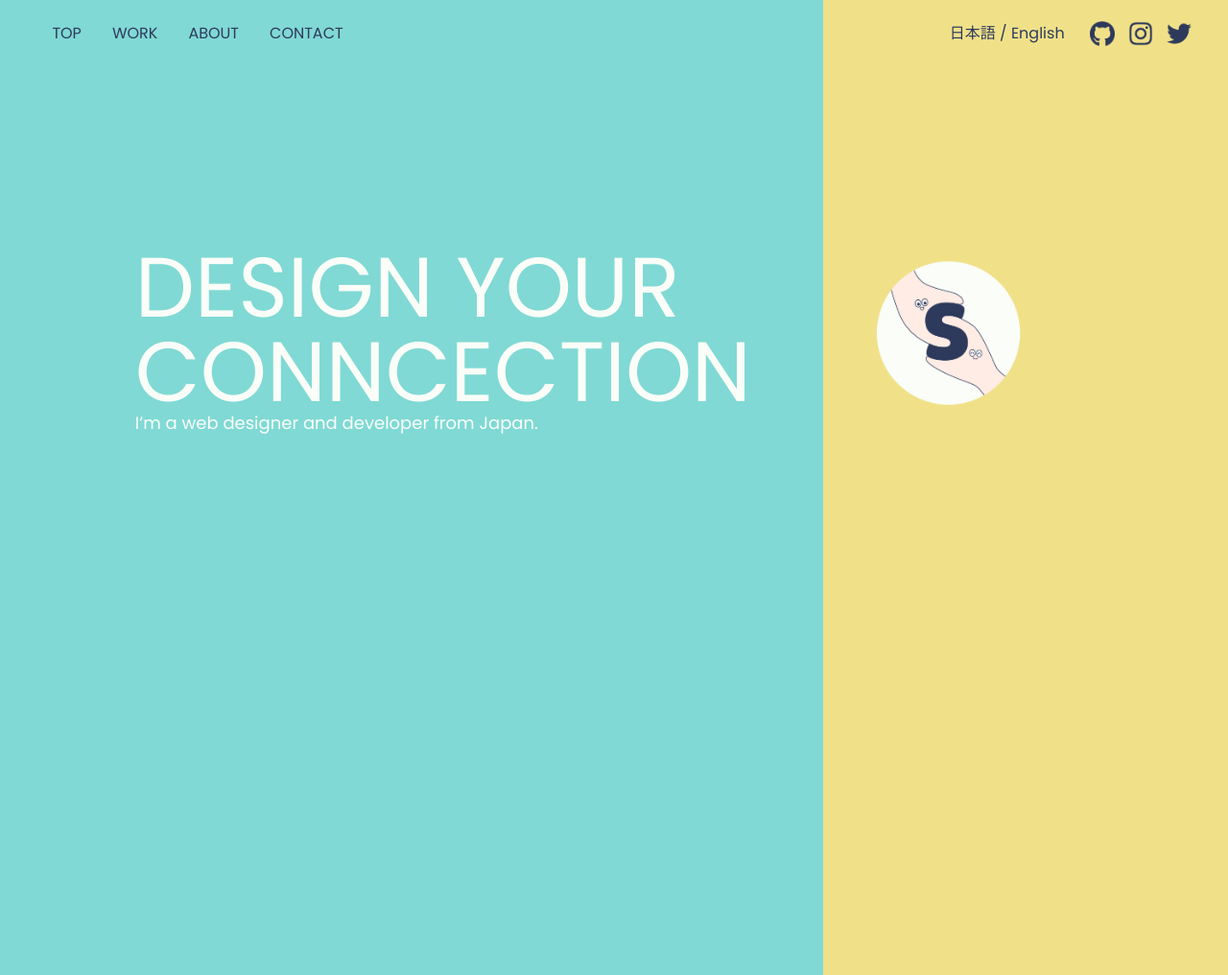
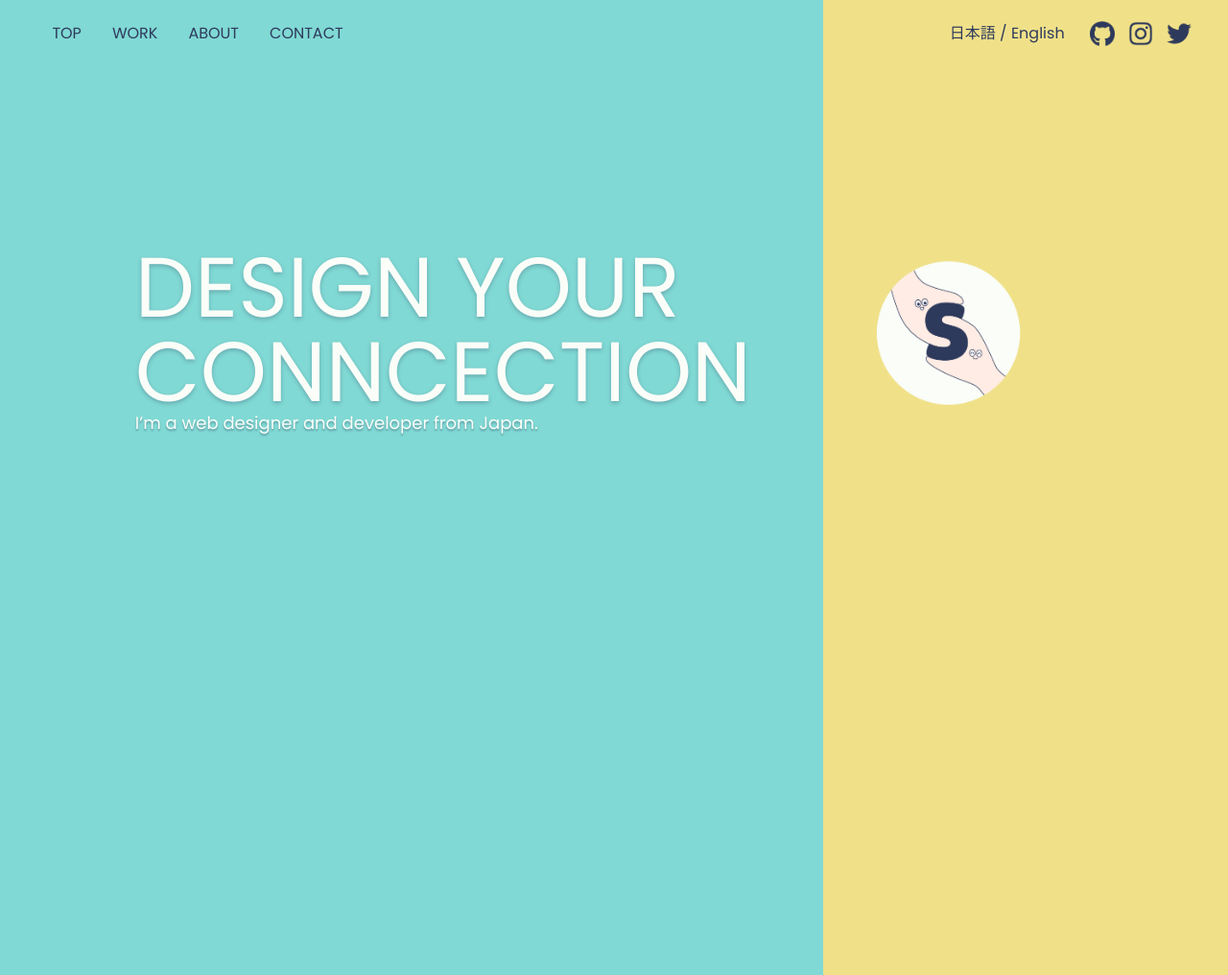
Before and after one commit to SawakoSugimori/Dezasuta-GitHub, a PHP site: page / in a window 1280 px wide. Shown: the whole page at 96% size. Run offline with PHP 8.4, Linux system fonts and the light colour scheme.

Commit message:
Style: Set text-shadow

```diff
--- a/portfolio/css/_var.scss
+++ b/portfolio/css/_var.scss
@@ -1,9 +1,10 @@
 $dominant-color: #fafdf8;
 $secondary-color: #80d9d4;
 $accent-color: #f0e189;
+$section-bg: #f0f5f5;
 
+/* font color*/
 $text-main-color: #2e3a5c;
-$section-bg: #f0f5f5;
 
 $japanese-font: "Noto Sans JP", sans-serif;
 $roman-font: "Poppins", sans-serif;
--- a/portfolio/css/commons.css
+++ b/portfolio/css/commons.css
@@ -1,4 +1,5 @@
 @charset "UTF-8";
+/* font color*/
 html {
   scroll-behavior: smooth;
 }
--- a/portfolio/css/style.css
+++ b/portfolio/css/style.css
@@ -1,3 +1,4 @@
+/* font color*/
 /* top_wrapper */
 .top_wrapper {
   height: 100vh;
@@ -17,9 +18,11 @@
   font-size: 88px;
   text-transform: uppercase;
   font-weight: normal;
+  text-shadow: 0px 2px 4px rgba(46, 58, 92, 0.3);
 }
 .top_wrapper .copy p {
   font-size: 18px;
+  text-shadow: 0px 2px 2px rgba(46, 58, 92, 0.4);
 }
 
 .top_circle {
--- a/portfolio/css/style.scss
+++ b/portfolio/css/style.scss
@@ -26,9 +26,11 @@
             font-size: 88px;
             text-transform: uppercase;
             font-weight: normal;
+            text-shadow: 0px 2px 4px rgba($text-main-color, $alpha: 0.3);
         }
         p {
             font-size: 18px;
+            text-shadow: 0px 2px 2px rgba($text-main-color, $alpha: 0.4);
         }
     }
 }
```
Also changed, not shown: 2 other files.
